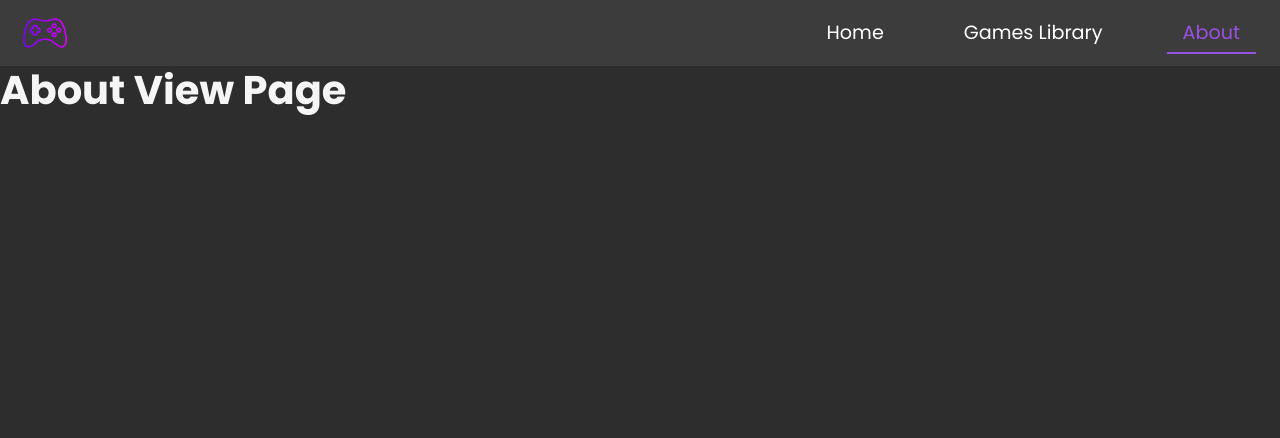
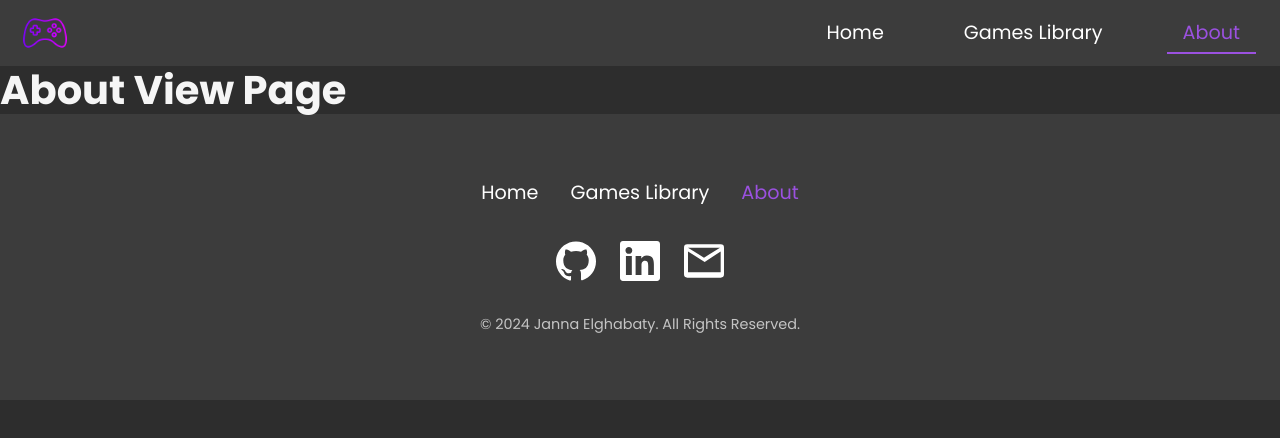
Before and after one commit to jannaelghabaty/vue-project, a Vue app: page /about in a window 1280 px wide. Shown: the top 438 px of the page. Built offline with nearby package versions, Linux system fonts and the light colour scheme.

Commit message:
Feat(Footer): Add Footer design and functionality

```diff
--- a/src/App.vue
+++ b/src/App.vue
@@ -1,6 +1,7 @@
 <script setup lang="ts">
 import { RouterLink, RouterView } from "vue-router";
 import NavBar from "./components/NavBar.vue";
+import Footer from "./components/Footer.vue";
 </script>
 
 <template>
@@ -9,6 +10,8 @@ import NavBar from "./components/NavBar.vue";
   </header>
 
   <RouterView />
+
+  <Footer />
 </template>
 
 <style scoped></style>
--- /dev/null
+++ b/src/components/Footer.vue
@@ -0,0 +1,158 @@
+<script setup lang="ts">
+import { RouterLink, useRoute } from "vue-router";
+
+const isActiveLInk = (routePath: string) => {
+  const route = useRoute();
+  return route.path === routePath;
+};
+</script>
+
+<template>
+  <footer class="footer">
+    <div class="footer-content">
+      <!-- Footer Navigation -->
+      <nav class="footer-nav">
+        <RouterLink to="/" :class="[isActiveLInk('/') ? 'active' : '']"
+          >Home</RouterLink
+        >
+        <RouterLink
+          to="/gamesLibrary"
+          :class="[isActiveLInk('/gamesLibrary') ? 'active' : '']"
+          >Games Library</RouterLink
+        >
+        <RouterLink
+          to="/about"
+          :class="[isActiveLInk('/about') ? 'active' : '']"
+          >About</RouterLink
+        >
+      </nav>
+
+      <!-- Social Media Links -->
+      <div class="footer-social">
+        <a
+          href="https://github.com/jannaelghabaty/"
+          target="_blank"
+          aria-label="GitHub"
+        >
+          <svg xmlns="http://www.w3.org/2000/svg" viewBox="0 0 24 24">
+            <path
+              d="M12 .297C5.37.297 0 5.665 0 12.297c0 5.292 3.438 9.798 8.205 11.385.6.111.82-.261.82-.58v-2.165c-3.338.726-4.033-1.611-4.033-1.611-.546-1.387-1.333-1.756-1.333-1.756-1.086-.744.084-.729.084-.729 1.205.084 1.838 1.237 1.838 1.237 1.07 1.834 2.81 1.304 3.495.998.108-.775.418-1.305.762-1.605-2.665-.3-5.466-1.334-5.466-5.93 0-1.31.465-2.38 1.235-3.22-.135-.303-.54-1.523.105-3.176 0 0 1.005-.322 3.3 1.23.96-.267 1.98-.4 3-.405 1.02.005 2.04.138 3 .405 2.28-1.552 3.285-1.23 3.285-1.23.645 1.653.24 2.873.12 3.176.765.84 1.23 1.91 1.23 3.22 0 4.61-2.805 5.625-5.475 5.92.42.36.825 1.096.825 2.205v3.27c0 .33.225.705.825.58C20.565 22.085 24 17.58 24 12.297 24 5.665 18.63.297 12 .297z"
+            />
+          </svg>
+        </a>
+        <a
+          href="https://www.linkedin.com/in/jannaelghabaty"
+          target="_blank"
+          aria-label="LinkedIn"
+        >
+          <svg xmlns="http://www.w3.org/2000/svg" viewBox="0 0 24 24">
+            <path
+              d="M22.23 0H1.77C.79 0 0 .77 0 1.75v20.5C0 23.23.79 24 1.77 24h20.46C23.21 24 24 23.23 24 22.25V1.75C24 .77 23.21 0 22.23 0zM7.09 20.45H3.56V9h3.53v11.45zM5.32 7.68c-1.14 0-2.05-.92-2.05-2.05s.91-2.05 2.05-2.05 2.05.92 2.05 2.05-.91 2.05-2.05 2.05zM20.45 20.45h-3.53v-5.6c0-1.34-.03-3.06-1.87-3.06-1.87 0-2.16 1.46-2.16 2.97v5.69h-3.53V9h3.39v1.56h.05c.47-.89 1.61-1.83 3.32-1.83 3.55 0 4.21 2.34 4.21 5.38v6.34z"
+            />
+          </svg>
+        </a>
+        <a
+          href="mailto:janna.elghabaty@gmail.com"
+          target="_blank"
+          aria-label="Email"
+        >
+          <svg xmlns="http://www.w3.org/2000/svg" viewBox="0 0 24 24">
+            <path
+              d="M0 4a2 2 0 012-2h20a2 2 0 012 2v16a2 2 0 01-2 2H2a2 2 0 01-2-2V4zm2.4 0l9.6 6 9.6-6H2.4zM22 18.8V6.267l-9.6 6.267L2.4 6.267V18.8h19.6z"
+            />
+          </svg>
+        </a>
+      </div>
+
+      <!-- Copyright Notice -->
+      <div class="footer-copyright">
+        <p>&copy; 2024 Janna Elghabaty. All Rights Reserved.</p>
+      </div>
+    </div>
+  </footer>
+</template>
+
+<style lang="scss" scoped>
+$light-gray: #3c3c3c;
+$purple: #9b51e0;
+$white: #ffffff;
+
+.footer {
+  background-color: $light-gray;
+  color: $white;
+  padding: 4rem 2rem;
+  text-align: center;
+
+  .footer-content {
+    display: flex;
+    flex-direction: column;
+    align-items: center;
+    gap: 2rem;
+  }
+
+  /* Footer Navigation */
+  .footer-nav {
+    display: flex;
+    gap: 2rem;
+
+    a {
+      color: $white;
+      font-size: 1.2rem;
+      text-decoration: none;
+      transition: color 0.3s ease;
+
+      &:hover {
+        color: $purple;
+      }
+    }
+    .active {
+      color: $purple;
+    }
+  }
+
+  /* Social Media Icons */
+  .footer-social {
+    display: flex;
+    gap: 1.5rem;
+
+    a {
+      width: 40px;
+      height: 40px;
+      display: inline-block;
+      transition:
+        transform 0.3s ease,
+        fill 0.3s ease;
+
+      svg {
+        width: 100%;
+        height: 100%;
+        fill: $white;
+      }
+
+      &:hover {
+        transform: translateY(-5px);
+        svg {
+          fill: $purple;
+        }
+      }
+    }
+  }
+
+  /* Copyright */
+  .footer-copyright {
+    font-size: 0.9rem;
+    color: rgba(255, 255, 255, 0.7);
+  }
+
+  @media (max-width: 768px) {
+    .footer-nav {
+      flex-direction: column;
+      gap: 1rem;
+    }
+
+    .footer-social {
+      justify-content: center;
+    }
+  }
+}
+</style>
--- a/src/views/About.vue
+++ b/src/views/About.vue
@@ -1,5 +1,5 @@
 <script lang="ts" setup></script>
 
 <template>
-    <h1>About View Page</h1>
+  <h1>About View Page</h1>
 </template>
--- a/src/views/GamesLibrary.vue
+++ b/src/views/GamesLibrary.vue
@@ -1,5 +1,5 @@
 <script lang="ts" setup></script>
 
 <template>
-    <h1>Games Library View Page</h1>
+  <h1>Games Library View Page</h1>
 </template>
```
